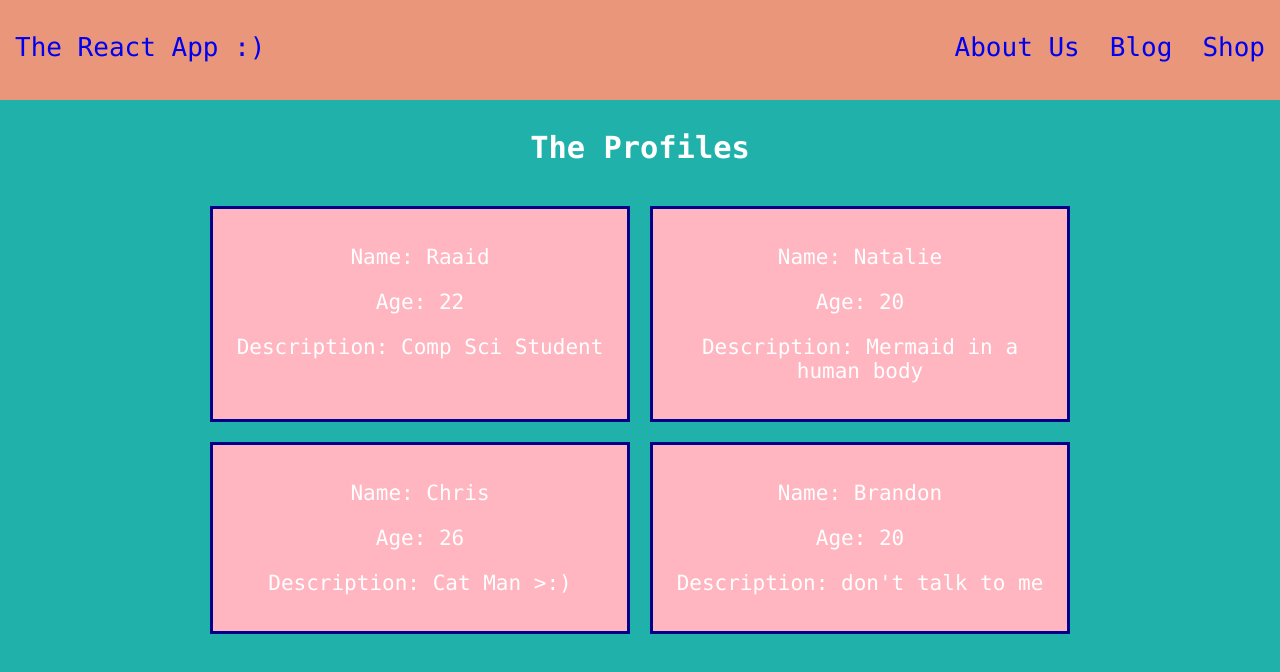
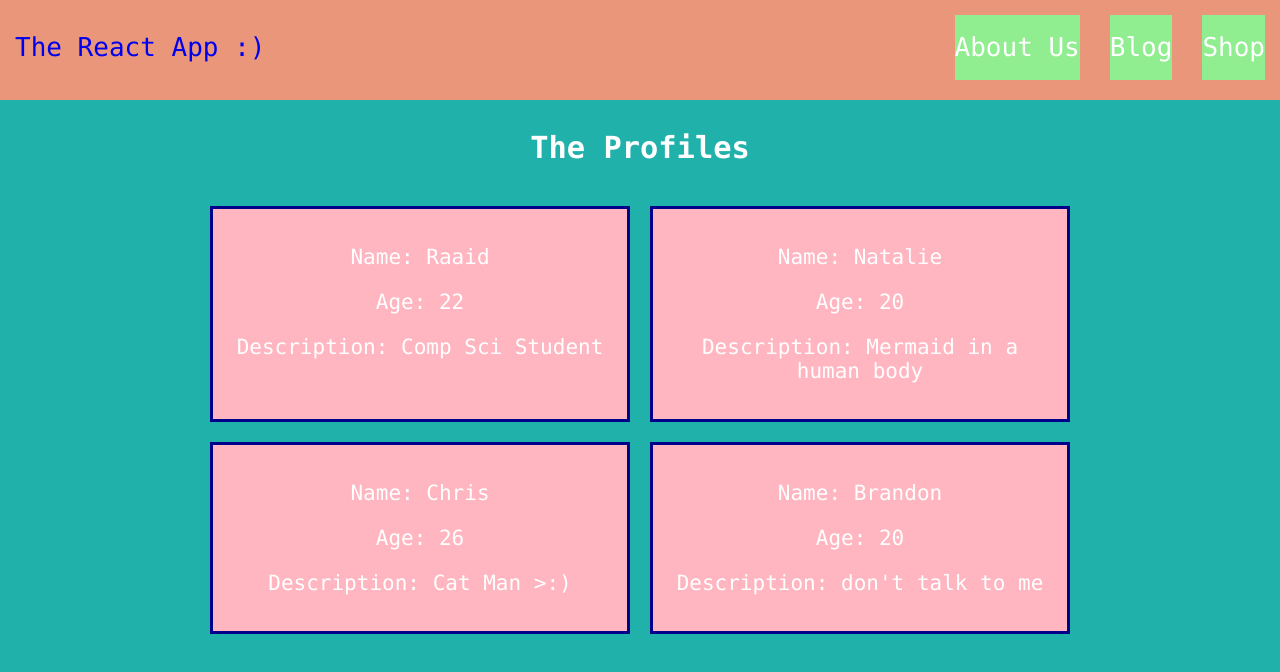
Before and after one commit to raaidsm/EcommerceSite, a React (Create React App) app: page / in a window 1280 px wide. Shown: the top 672 px of the page. Built offline with nearby package versions, Linux system fonts and the light colour scheme.

Commit message:
Added transitions to the headers

```diff
--- a/src/components/header/Header.css
+++ b/src/components/header/Header.css
@@ -15,14 +15,17 @@
 }
 /* When you hover over a link in the header */
 .header a:hover{
-    background-color: #ddd;
+    background-color: lightblue;
     color: black;
+    border-radius: 3px;
+    padding: 7px 13px;
 }
 
 
 .header a.active {
     background-color: lightgreen;
     color: white;
+    transition: .5s;
 }
 
 .header .icon {
--- a/src/components/header/Header.tsx
+++ b/src/components/header/Header.tsx
@@ -11,9 +11,9 @@ const Header: FC<HeaderProps> = (props: any) => {
             <a href="#" className="logo">The React App :)</a>
         </div>
            <header>
-               <a className="header-link"  href="#">Shop</a>
-               <a href="#">Blog</a>
-               <a href="#">About Us</a>
+               <a className="active"  href="#">Shop</a>
+               <a className="active" href="#">Blog</a>
+               <a className="active" href="#">About Us</a>
            </header>
     </div>;
 }
```
